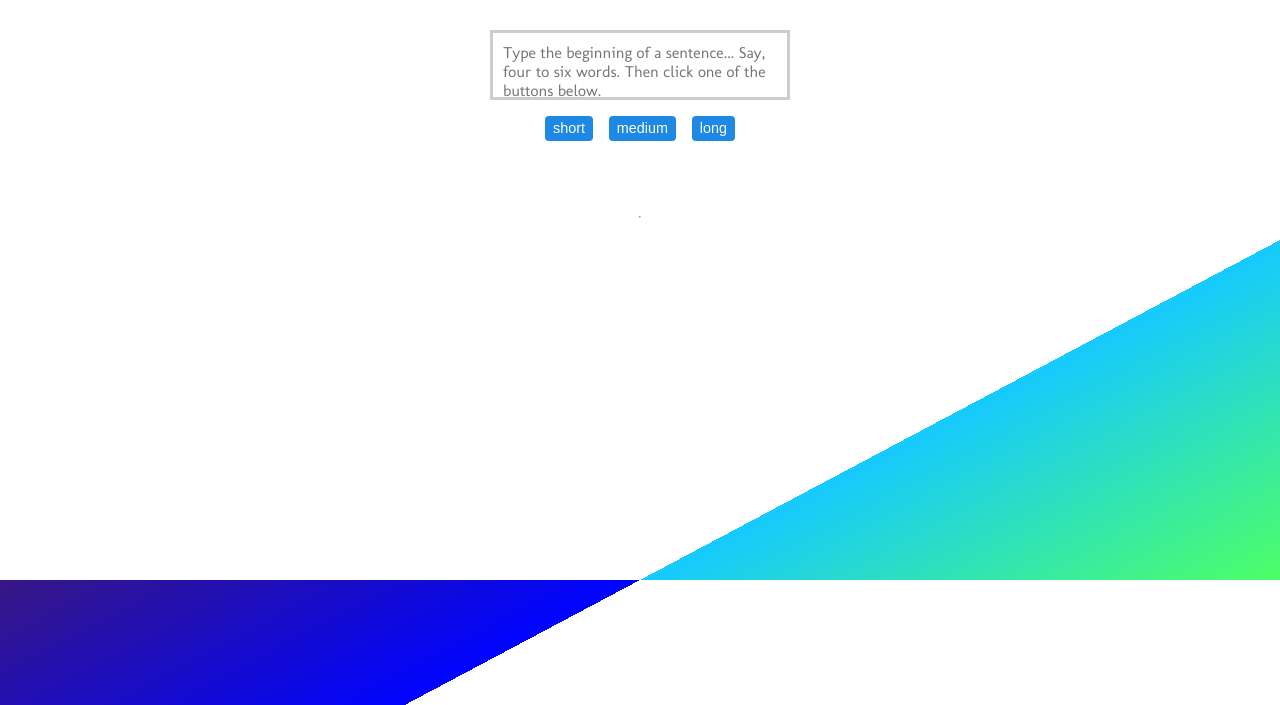
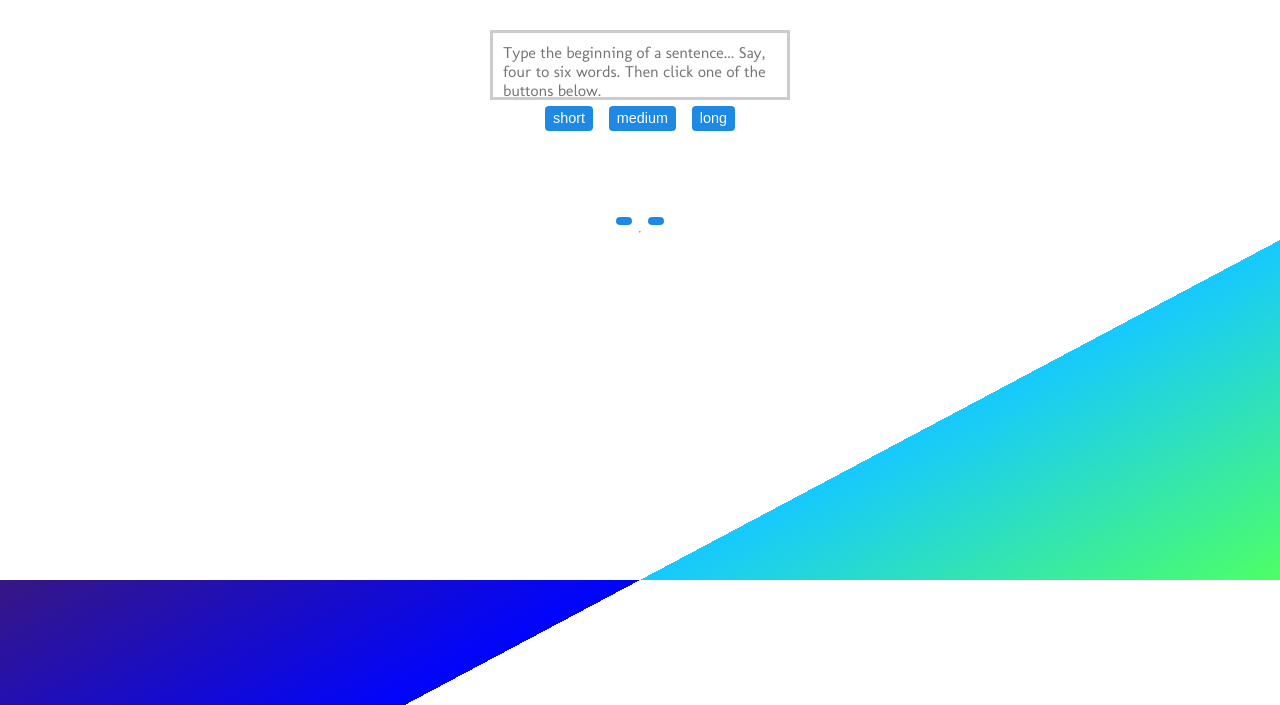
Before and after one commit to michaeljblum/MachineProust, a plain HTML site: page index.html in a window 1280 px wide. Shown: the part 100-805 px from the top of the page. Drawn offline with nearby package versions, Linux system fonts and the light colour scheme; a script that the page names is missing; a web font is replaced by a local one.

Commit message:
Created two new buttons... renovation.

```diff
--- a/index.html
+++ b/index.html
@@ -21,7 +21,7 @@
     <section class="about" id="about">
         <h3 class="title"></h3>
         <textarea id="textInput" style="width: 300px; height: 70px;" placeholder="Type the beginning of a sentence... Say, four to six words. Then click one of the buttons below."></textarea>
-        <div class="buttons">
+        <div class="gen-buttons">
             <button class="short">short</button>
             <button class="medium">medium</button>
             <button class="long">long</button>
@@ -29,6 +29,10 @@
         <p class="text-matter" id="userInput"></p>
         <!-- <p class="text-matter" id="loading"></p> -->
         <p class="text-matter" id="proust"></p>
+        <div class="flow-buttons">
+            <button></button>
+            <button></button>
+        </div>
         <!-- <p class="text-matter" id="result">
             <span id="original"></span>
             <span id="prediction"></span>
```
Also changed, not shown: 2 other files.
